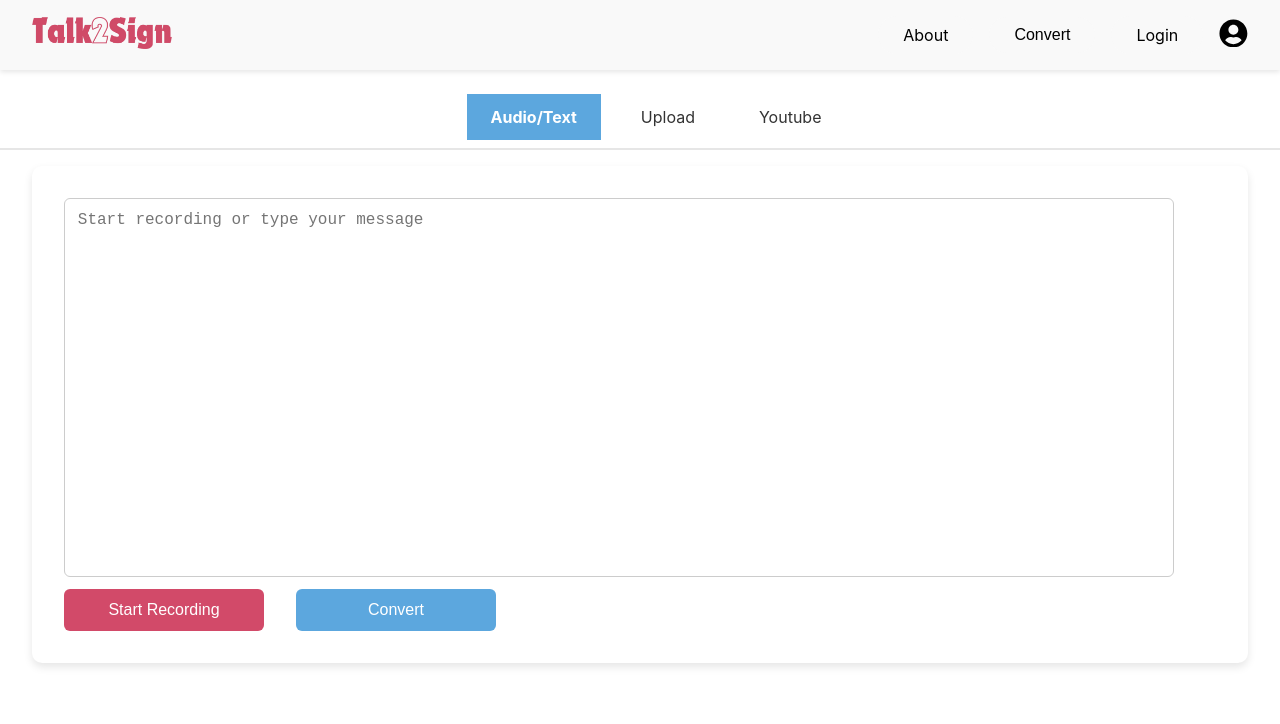
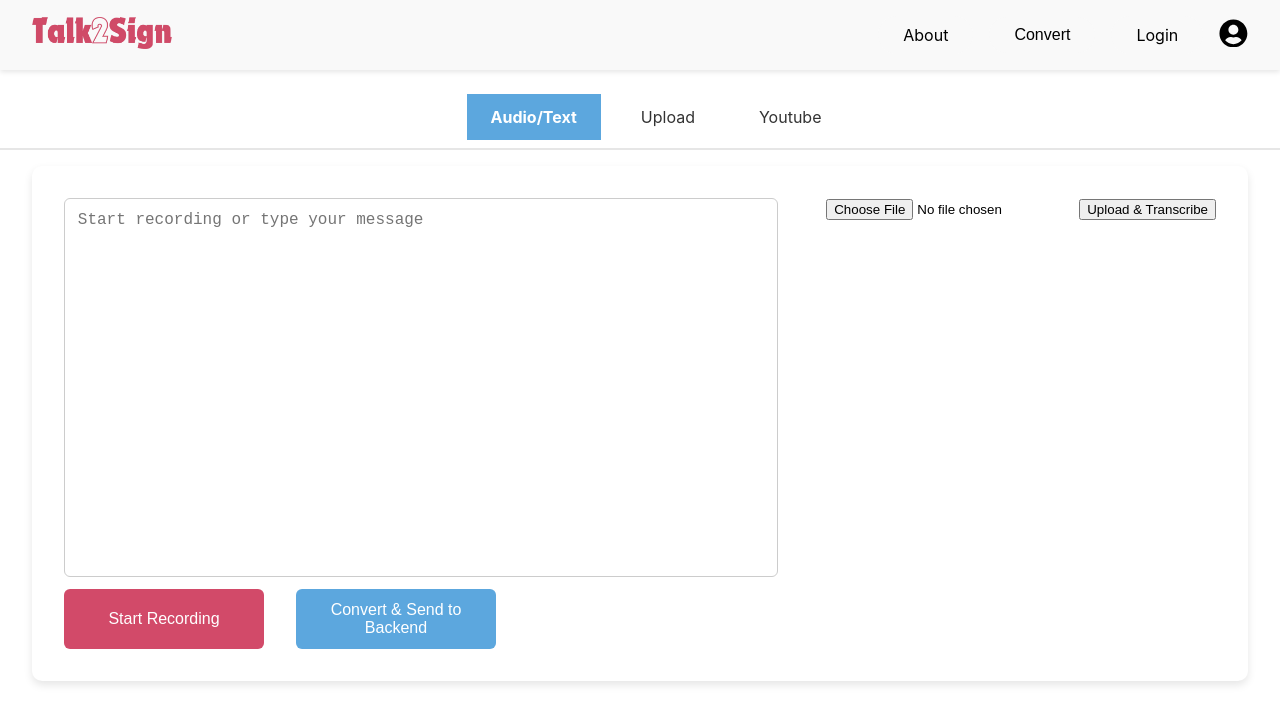
Before and after one commit to NifraWahaj/Talk2Sign, a React (Vite) app in the folder frontend/: page /translator in a window 1280 px wide. Shown: the top 724 px of the page. Built offline with nearby package versions, Linux system fonts and the light colour scheme; no server answers.

Commit message:
data from translator page sent to backend

```diff
--- a/frontend/src/pages/Translator.jsx
+++ b/frontend/src/pages/Translator.jsx
@@ -1,7 +1,7 @@
 import React, { useState } from "react";
 import { toast, ToastContainer } from "react-toastify";
 import "react-toastify/dist/ReactToastify.css";
-import "regenerator-runtime/runtime"; // Fix regeneratorRuntime error
+import "regenerator-runtime/runtime"; // Fixes regeneratorRuntime error
 import "./Translator.css";
 import SubNavbar from "../components/SubNavbar";
 import SpeechRecognition, { useSpeechRecognition } from "react-speech-recognition";
@@ -11,50 +11,95 @@ const Translator = () => {
   const [convertedText, setConvertedText] = useState("");
   const [isTextareaDisabled, setIsTextareaDisabled] = useState(false);
   const [activeTab, setActiveTab] = useState("Audio/Text");
+  const [file, setFile] = useState(null);
+  const [isUploading, setIsUploading] = useState(false);
 
   const { transcript, listening, resetTranscript } = useSpeechRecognition();
 
-  // Check browser support
   if (!SpeechRecognition.browserSupportsSpeechRecognition()) {
-    toast.error("Speech Recognition Whisper API is not supported in this browser.", {
-      position: "top-center",
-    });
-    console.error("Browser does not support speech recognition.");
+    toast.error("Speech Recognition is not supported in this browser.", { position: "top-center" });
     return <p>Your browser does not support speech recognition.</p>;
   }
 
   const handleTabChange = (tab) => {
     setActiveTab(tab);
-    console.log(`Active tab changed to: ${tab}`);
   };
 
   const handleStartRecording = () => {
-    console.log("Starting recording...");
-    resetTranscript(); // Clear previous transcription
+    resetTranscript();
     SpeechRecognition.startListening({ continuous: true });
     setIsTextareaDisabled(true);
     toast.info("Recording started...", { position: "top-center" });
   };
 
   const handleStopRecording = () => {
-    console.log("Stopping recording...");
     SpeechRecognition.stopListening();
     setIsTextareaDisabled(false);
     toast.info("Recording stopped.", { position: "top-center" });
-    console.log("Final transcript:", transcript);
   };
 
-  const handleConvert = () => {
-    if (!transcript.trim() && !convertedText.trim()) {
-      toast.error("Please record audio or type some text before converting.", {
-        position: "top-center",
-      });
+  const handleConvert = async () => {
+    const textToSend = transcript.trim() || convertedText.trim();
+
+    if (!textToSend) {
+      toast.error("Please record audio or type some text before converting.", { position: "top-center" });
       return;
     }
 
-    setConvertedText(transcript || convertedText);
+    setConvertedText(textToSend);
     setIsConverted(true);
-    console.log("Converted text:", transcript || convertedText);
+
+    // Send text to backend
+    try {
+      const response = await fetch("http://127.0.0.1:5000/api/store-text", {
+        method: "POST",
+        headers: { "Content-Type": "application/json" },
+        body: JSON.stringify({ text: textToSend }),
+      });
+
+      const data = await response.json();
+      if (response.ok) {
+        toast.success("Text sent successfully to backend.", { position: "top-center" });
+      } else {
+        toast.error(data.error || "Failed to send text.", { position: "top-center" });
+      }
+    } catch (err) {
+      toast.error("Error connecting to server. Ensure backend is running.", { position: "top-center" });
+    }
+  };
+
+  const handleFileChange = (e) => {
+    setFile(e.target.files[0]);
+  };
+
+  const handleUpload = async () => {
+    if (!file) {
+      toast.error("Please select a file to upload.", { position: "top-center" });
+      return;
+    }
+
+    setIsUploading(true);
+    const formData = new FormData();
+    formData.append("file", file);
+
+    try {
+      const response = await fetch("http://127.0.0.1:5000/api/transcribe-audio", {
+        method: "POST",
+        body: formData,
+      });
+
+      const data = await response.json();
+      if (response.ok) {
+        setConvertedText(data.text);
+        setIsConverted(true);
+      } else {
+        toast.error(data.error || "Transcription failed.", { position: "top-center" });
+      }
+    } catch (err) {
+      toast.error("Error connecting to the server. Check backend is running!", { position: "top-center" });
+    } finally {
+      setIsUploading(false);
+    }
   };
 
   return (
@@ -73,61 +118,47 @@ const Translator = () => {
               <div className="translator-converted-text">{convertedText}</div>
             ) : (
               <textarea
-                id="translator-input-text"
                 className="translator-text-input"
                 placeholder="Start recording or type your message"
-                value={listening ? transcript : convertedText} // Show transcription during recording
-                readOnly={listening} // Make read-only only during transcription
-                disabled={isTextareaDisabled} // Disable when recording
-                onChange={(e) => setConvertedText(e.target.value)} // Allow typing
+                value={listening ? transcript : convertedText}
+                readOnly={listening}
+                disabled={isTextareaDisabled}
+                onChange={(e) => setConvertedText(e.target.value)}
               ></textarea>
             )}
 
             {/* Action Buttons */}
             <div className="translator-action-buttons">
               {isConverted ? (
-                <>
-                  <button className="translator-convert-button">
-                    Converted Output
-                  </button>
-                </>
+                <button className="translator-convert-button">Converted Output</button>
               ) : (
                 <>
                   {listening ? (
-                    <button
-                      className="translator-record-button"
-                      onClick={handleStopRecording}
-                    >
+                    <button className="translator-record-button" onClick={handleStopRecording}>
                       Stop Recording
                     </button>
                   ) : (
-                    <button
-                      className="translator-record-button"
-                      onClick={handleStartRecording}
-                    >
+                    <button className="translator-record-button" onClick={handleStartRecording}>
                       Start Recording
                     </button>
                   )}
-                  <button
-                    className="translator-convert-button"
-                    onClick={handleConvert}
-                  >
-                    Convert
+                  <button className="translator-convert-button" onClick={handleConvert}>
+                    Convert & Send to Backend
                   </button>
                 </>
               )}
             </div>
           </div>
 
-          {/* Right Section */}
-          {isConverted && (
-            <div className="translator-avatar-placeholder">
-              <p className="translator-placeholder-text">Avatar animation goes here</p>
-            </div>
-          )}
+          {/* Right Section: File Upload */}
+          <div className="translator-upload-section">
+            <input type="file" accept="audio/*" onChange={handleFileChange} />
+            <button className="translator-upload-button" onClick={handleUpload} disabled={isUploading}>
+              {isUploading ? "Uploading..." : "Upload & Transcribe"}
+            </button>
+          </div>
         </div>
 
-        {/* Toast Container */}
         <ToastContainer />
       </div>
     </div>
```
